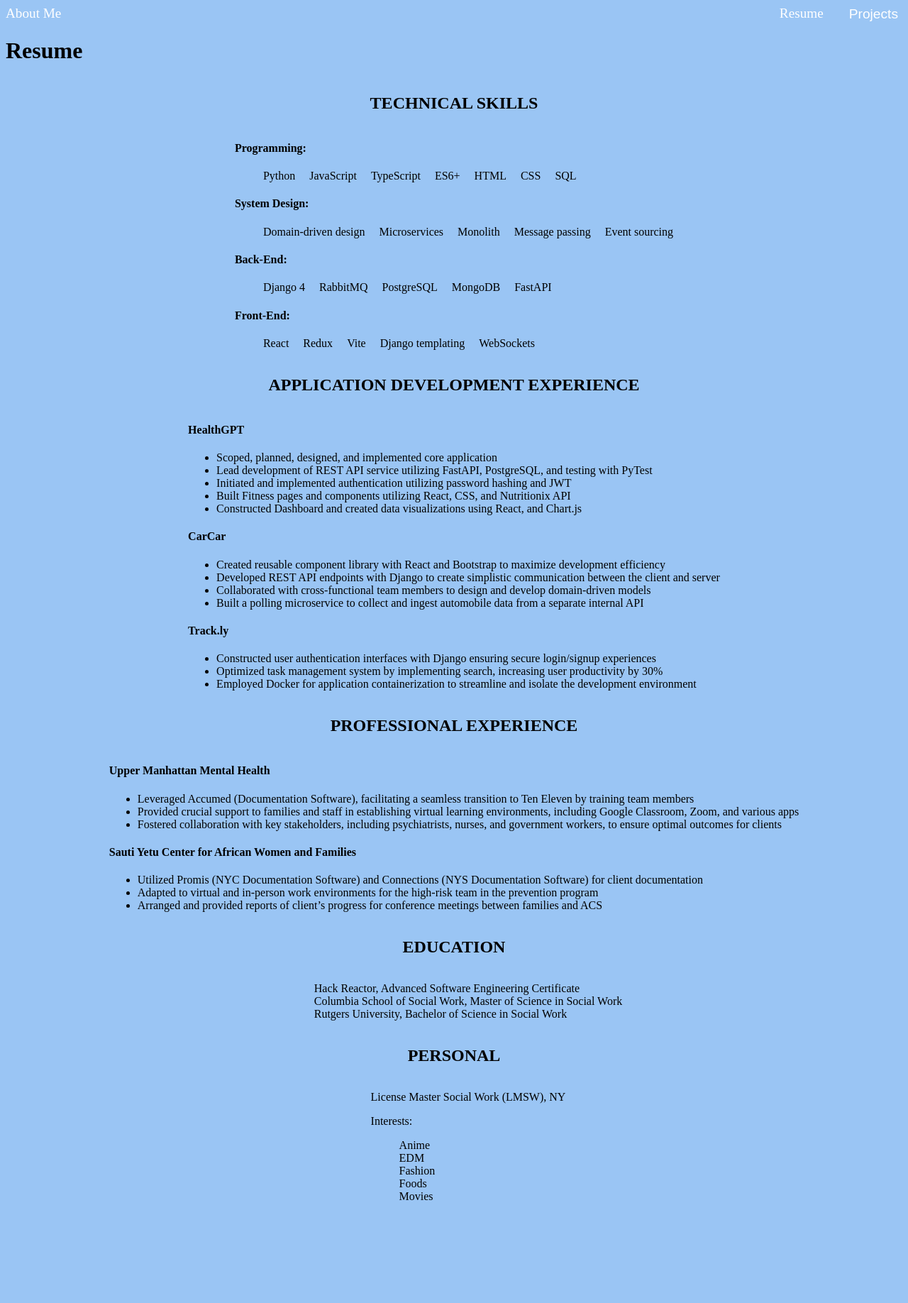
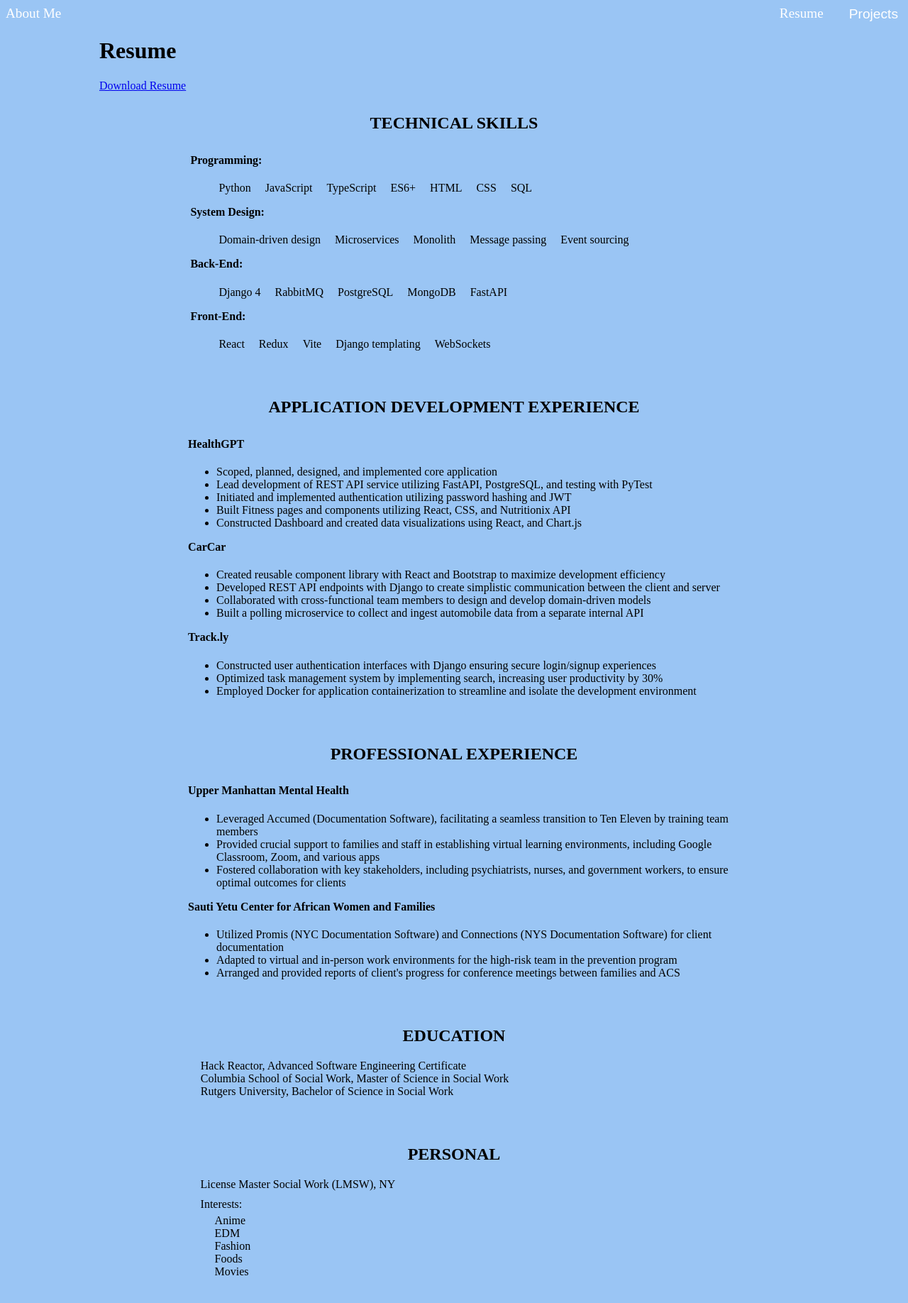
Before and after one commit to Itav8/portfolio, a React (Vite) app: page /resume in a window 1280 px wide. Shown: the top 1836 px of the page at 71% size. Before the commit the page ends 1719 px from the top, so only its background shows below. Built offline with nearby package versions, Linux system fonts and the light colour scheme.

Commit message:
updated layout for all pages

```diff
--- a/src/components/Layout.jsx
+++ b/src/components/Layout.jsx
@@ -5,7 +5,9 @@ const Layout = () => {
   return (
     <div>
       <Nav />
-      <Outlet />
+      <div className="main">
+        <Outlet />
+      </div>
     </div>
   );
 };
--- a/src/pages/Resume.jsx
+++ b/src/pages/Resume.jsx
@@ -4,6 +4,15 @@ const Resume = () => {
   return (
     <div>
       <h1>Resume</h1>
+      <div>
+        <a
+          target="_blank"
+          href="https://italiz-personal.s3.us-east-2.amazonaws.com/ItalizVazquezResume.pdf"
+          download
+        >
+          Download Resume
+        </a>
+      </div>
       <div className="resume">
         <h2>TECHNICAL SKILLS</h2>
         <div className="skills">
@@ -44,12 +53,10 @@ const Resume = () => {
         </div>
         <h2>APPLICATION DEVELOPMENT EXPERIENCE</h2>
 
-        <div className="experience">
+        <div className="experiences">
           <h4>HealthGPT</h4>
           <ul>
-              <li>
-                Scoped, planned, designed, and implemented core application
-              </li>
+            <li>Scoped, planned, designed, and implemented core application</li>
             <li>
               Lead development of REST API service utilizing FastAPI,
               PostgreSQL, and testing with PyTest
@@ -63,8 +70,8 @@ const Resume = () => {
               Nutritionix API
             </li>
             <li>
-                Constructed Dashboard and created data visualizations using
-                React, and Chart.js
+              Constructed Dashboard and created data visualizations using React,
+              and Chart.js
             </li>
           </ul>
 
@@ -134,7 +141,7 @@ const Resume = () => {
               high-risk team in the prevention program
             </li>
             <li>
-              Arranged and provided reports of client’s progress for conference
+              Arranged and provided reports of client's progress for conference
               meetings between families and ACS
             </li>
           </ul>
--- a/src/styles/App.css
+++ b/src/styles/App.css
@@ -1,3 +1,8 @@
 * {
   background-color: #9ac5f4;
 }
+
+.main {
+  max-width: 1000px;
+  margin: 0 auto;
+}
--- a/src/styles/Resume.css
+++ b/src/styles/Resume.css
@@ -20,3 +20,49 @@
   flex-direction: column;
   list-style-type: none;
 }
+
+.skills,
+.experiences,
+.past-work,
+.education,
+.personal {
+  margin-bottom: 20px;
+}
+
+.skills {
+  margin-right: 125px;
+}
+
+.past-work {
+  margin-left: 125px;
+  margin-right: 70px;
+}
+
+.education {
+  margin-right: 320px;
+}
+
+.personal {
+  margin-right: 460px;
+}
+
+h2 {
+  margin-top: 30px;
+}
+
+ul {
+  margin-top: 0;
+}
+
+h4 {
+  margin-top: 10px;
+}
+
+.personal p {
+  margin-top: 10px;
+  margin-bottom: 5px;
+}
+
+.personal ul {
+  padding-left: 20px;
+}
```
Lines whose indentation alone changed are shown as unchanged.
